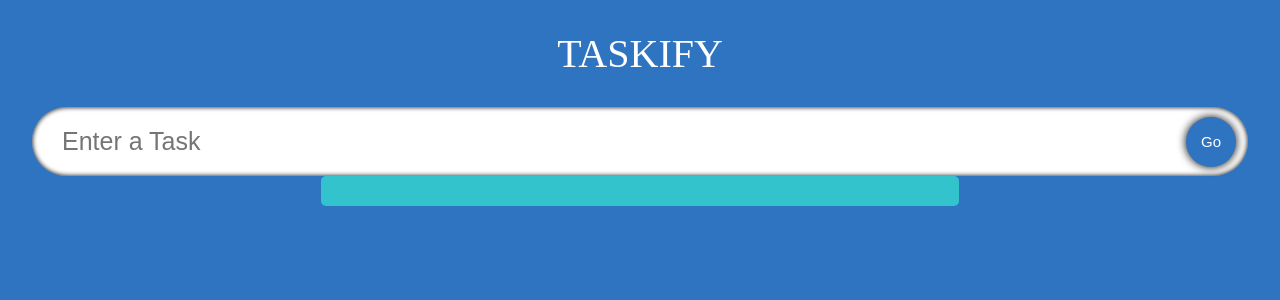
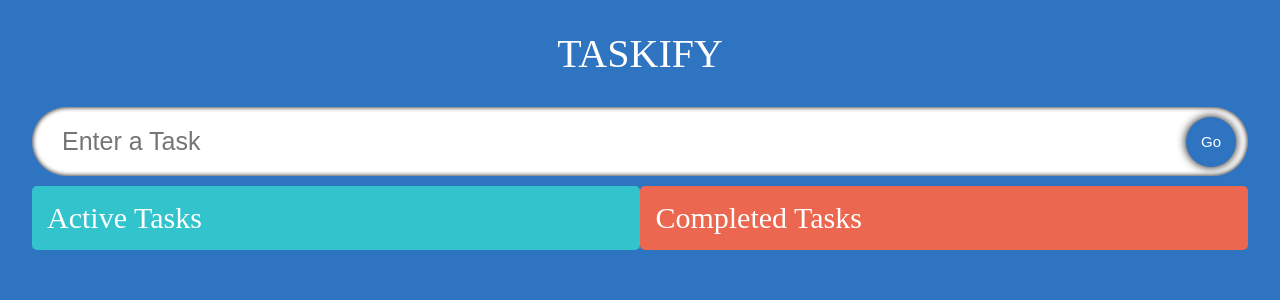
Before and after one commit to kmlibin/tsreactlist, a React (Create React App) app: page / in a window 1280 px wide. Shown: the top 300 px of the page. Built offline with nearby package versions, Linux system fonts and the light colour scheme; a web font is replaced by a local one.

Commit message:
changed to have active and completed columns

```diff
--- a/src/components/TodoList.tsx
+++ b/src/components/TodoList.tsx
@@ -1,19 +1,42 @@
-import React from 'react'
-import { Todo } from '../model'
-import SingleTodo from './SingleTodo';
-import './styles.css'
-
+import React from "react";
+import { Todo } from "../model";
+import SingleTodo from "./SingleTodo";
+import "./styles.css";
 
 interface Props {
-    todos: Todo[];
-    setTodos: React.Dispatch<React.SetStateAction<Todo[]>>;
+  todos: Todo[];
+  setTodos: React.Dispatch<React.SetStateAction<Todo[]>>;
 }
-export const TodoList = ({todos, setTodos}: Props) => {
+export const TodoList = ({ todos, setTodos }: Props) => {
   return (
-    <div className="todos">
+    <div className="container">
+      <div className="todos">
+        <span className="todosHeading">Active Tasks</span>
         {todos.map((todo) => (
-            <SingleTodo todo={todo} key={todo.id} todos={todos} setTodos={setTodos}/>
+          <SingleTodo
+            todo={todo}
+            key={todo.id}
+            todos={todos}
+            setTodos={setTodos}
+          />
         ))}
+      </div>
+      <div className="todos remove">
+        <span className="todosHeading">Completed Tasks</span>
+        {todos.map((todo) => (
+          <SingleTodo
+            todo={todo}
+            key={todo.id}
+            todos={todos}
+            setTodos={setTodos}
+          />
+        ))}
+      </div>
     </div>
-  )
-}
+    // <div className="todos">
+    //     {todos.map((todo) => (
+    //         <SingleTodo todo={todo} key={todo.id} todos={todos} setTodos={setTodos}/>
+    //     ))}
+    // </div>
+  );
+};
```
